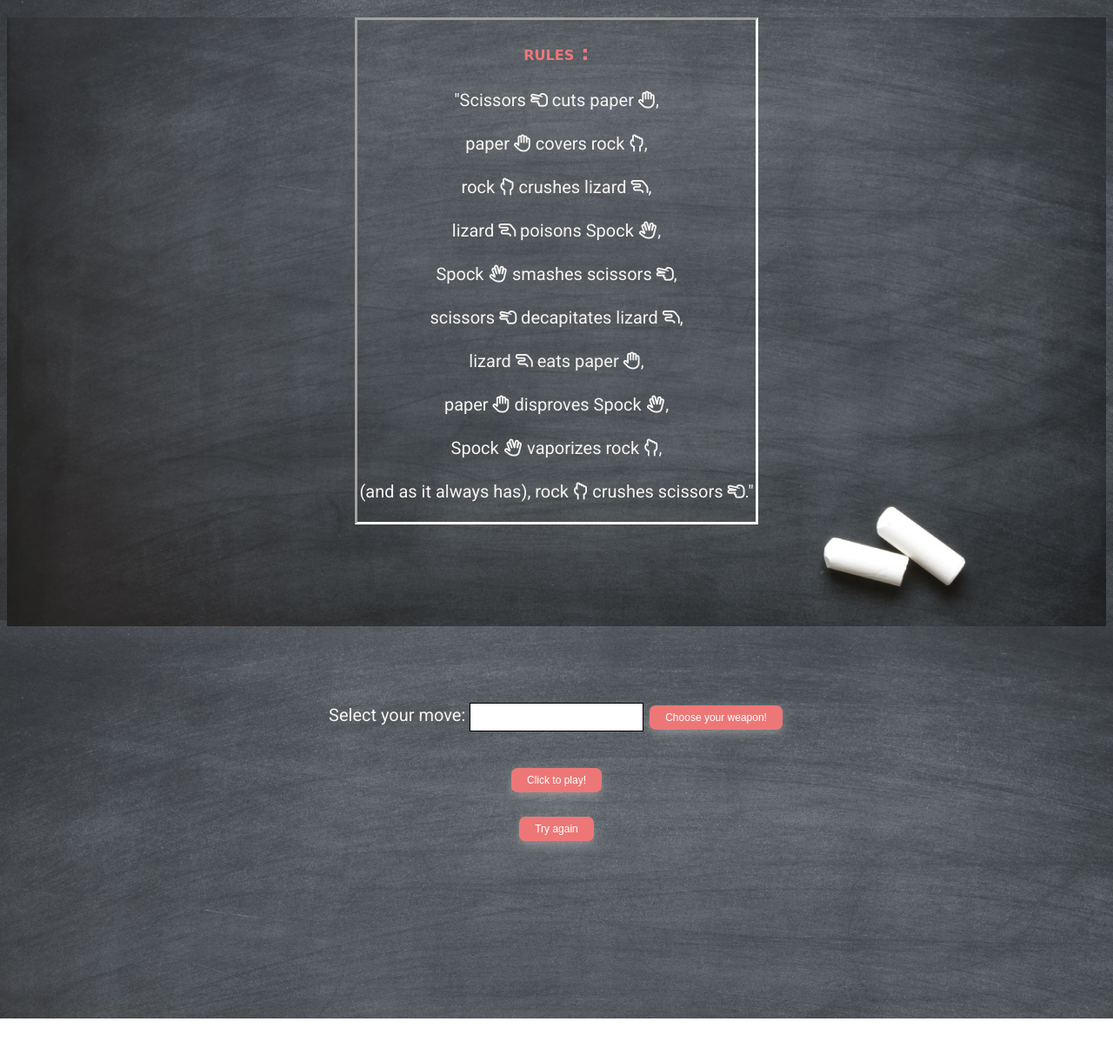
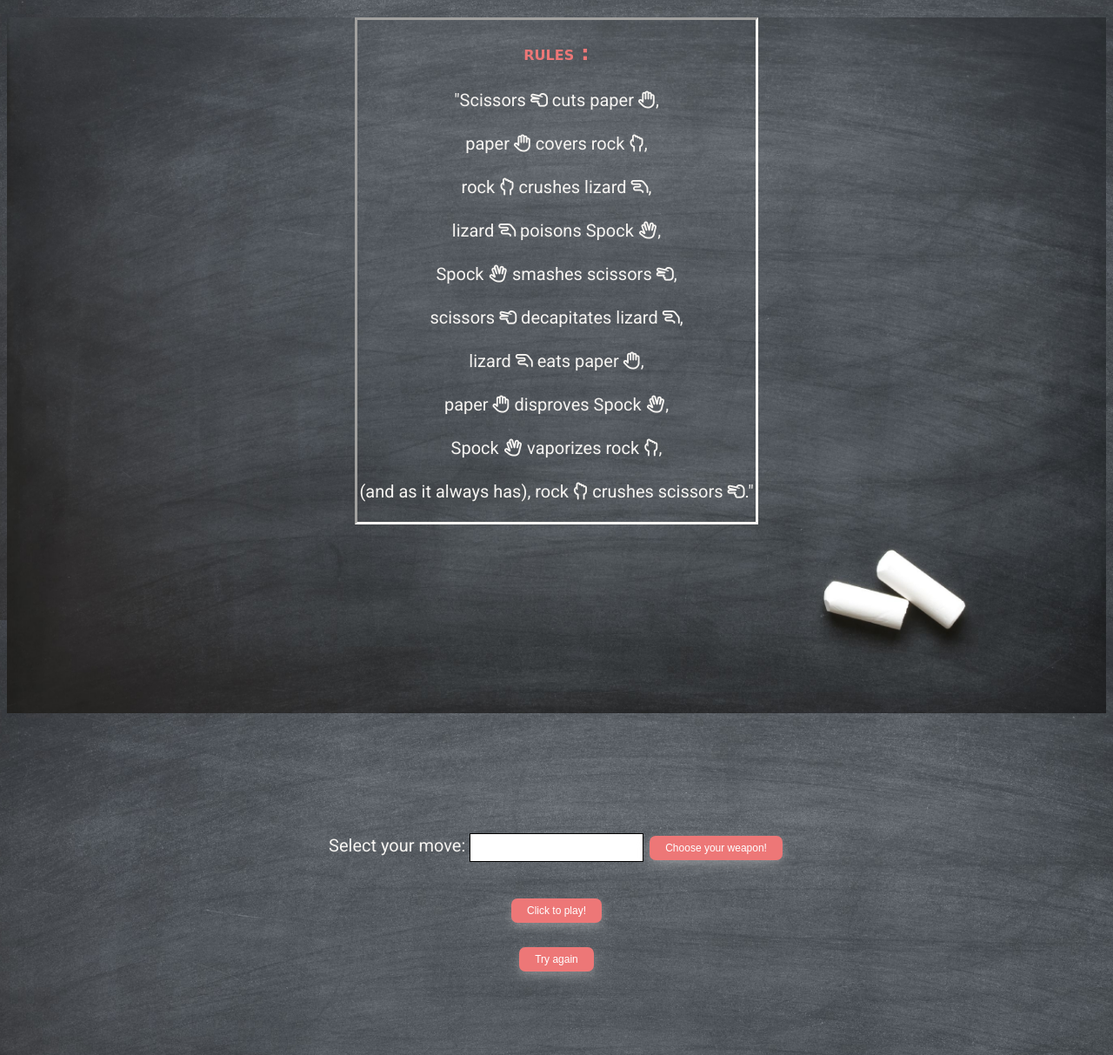
Before and after one commit to GiadaSimonetti/rps, a website: page index.html in a window 1280 px wide. Shown: the part 87-1300 px from the top of the page at 87% size. Before the commit the page ends 1258 px from the top, so only its background shows below. Drawn offline with Linux system fonts and the light colour scheme; a web font is replaced by a local one.

Commit message:
Change padding

```diff
--- a/css/master.css
+++ b/css/master.css
@@ -19,7 +19,7 @@ body {
     background-image: url(../images/blackboard.jpg);
 
     /* Set a specific height */
-    min-height: 700px;
+    min-height: 800px;
 
     /* Create the parallax scrolling effect */
     background-attachment: fixed;
@@ -63,10 +63,11 @@ h3 {
     box-shadow: 0 4px 8px 0 rgba(230,230,230, 0.2), 0 6px 20px 0 rgba(230,230,230, 0.19);
 }
 
-.content{
-  padding: 50;
-  margin-top: 50px;
-  margin-bottom: 200px;
+.content {
+  padding-top: 100px;
+  padding-bottom: 300px;
+  margin: auto;
+  width: 50%;
 }
 
 input[type=text] {
@@ -79,8 +80,8 @@ input[type=text] {
 
 input:focus {
     outline: none !important;
-    border: 1px solid #a54630;
-    box-shadow: 0 0 10px #a54630;
+    border: 1px solid #ed7777;
+    box-shadow: 0 0 10px #ed7777;
 }
 
 #display-moves, #match-result {
```
